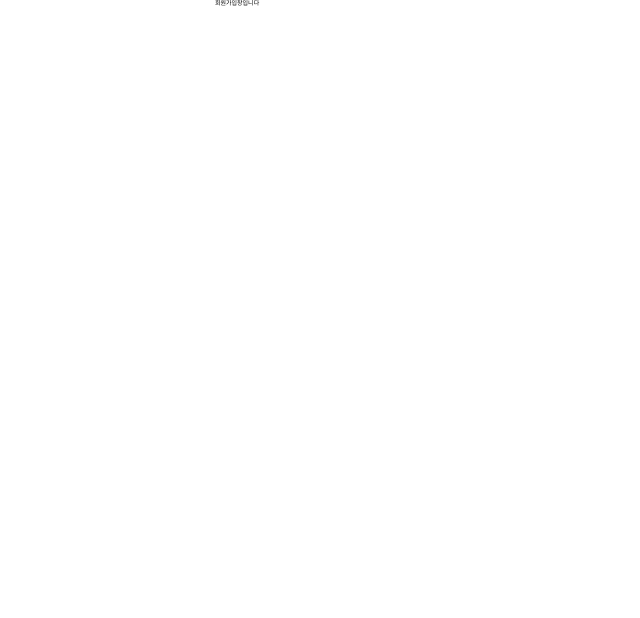
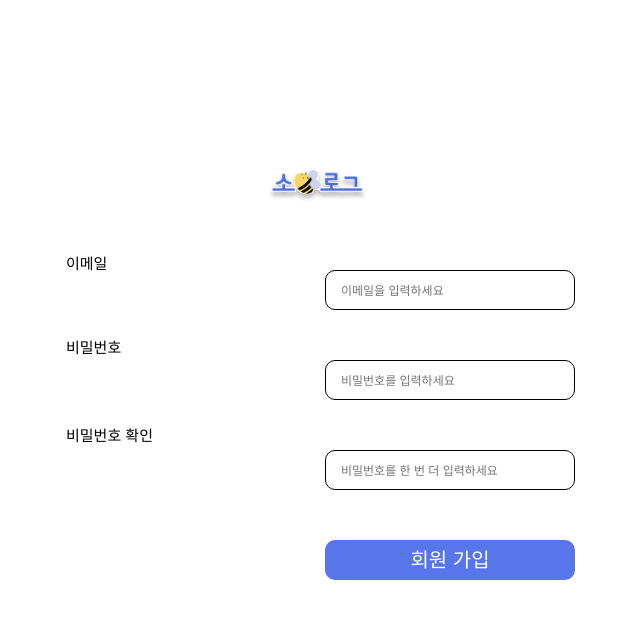
Before and after one commit to sobeeLOG/front-end, a React (Create React App) app: page /join in a window 1280 px wide. Shown: the top 618 px of the page, without its empty margins (190-830 px from the left). Built offline with nearby package versions, Linux system fonts and the light colour scheme; a web font is replaced by a local one.

Commit message:
feat: ✨ 회원 가입 뷰 제작

```diff
--- /dev/null
+++ b/src/components/common/Header2.js
@@ -0,0 +1,20 @@
+import React from 'react';
+import { Logo } from '../../assets';
+import styled from 'styled-components';
+
+function Header2(){
+    return (
+        <StyledHeader>
+            <Logo />
+        </StyledHeader>
+    )
+}
+
+export default Header2;
+
+const StyledHeader = styled.header`
+    position: fixed;
+    top: 17%;
+    left: 35%;
+    background-color: #FFFFFF;
+`
--- a/src/pages/Join.jsx
+++ b/src/pages/Join.jsx
@@ -1,9 +1,25 @@
 import styled from 'styled-components';
+import Header from '../components/common/Header2';
 
 function Join() {
     return (
         <StyledJoin>
-            <div>회원가입창입니다</div>
+            <Header/>
+            <Text1>이메일</Text1>
+            <StyledBox1>
+                <input type="email" placeholder='이메일을 입력하세요'/>
+            </StyledBox1>
+            <Text2>비밀번호</Text2>
+            <StyledBox1>
+                <input type="password" placeholder='비밀번호를 입력하세요'/>
+            </StyledBox1>
+            <Text3>비밀번호 확인</Text3>
+            <StyledBox1>
+                <input type="password" placeholder='비밀번호를 한 번 더 입력하세요'/>
+            </StyledBox1>
+            <StyledBox2>
+                회원 가입
+            </StyledBox2>
         </StyledJoin>
     );
 }
@@ -11,5 +27,72 @@ function Join() {
 export default Join;
 
 const StyledJoin = styled.div`
+    display: flex;
+    justify-content: center;
+    align-items: center;
+    flex-direction: column;
+    height: 100vh;
+    overflow: hidden;
+`;
 
+const StyledBox1 = styled.div`
+    display: flex;
+    height: 4rem;
+    width: 25rem;
+    background-color: #FFFFFF;
+    border-radius: 1rem;
+    border: 1px solid #000000;
+    margin-top: 5rem;
+    padding: 0.7rem 1.3rem;
+    input {
+        width: 100%;
+        border: none;
+        border-radius:4px;
+        box-shadow: none;
+        -webkit-appearance:none;
+        -moz-appearance: none;
+        -o-appearance:none;
+        appearance: none;
+        ::placeholder{
+            font-size: 1.2rem;
+        }
+        :focus{
+            outline:none;
+        }
+    }
 `;
+
+const StyledBox2 = styled.div`
+    display: flex;
+    height: 4rem;
+    width: 25rem;
+    background-color: rgba(44, 84, 228, 0.8);
+    border-radius: 1rem;
+    margin-top: 5rem;
+    color: #FFFFFF;
+    text-align: center;
+    justify-content: center;
+    align-items: center;
+    font-size: 20px;
+`;
+
+const Text1 = styled.div`
+    position: absolute;
+    top: 32%;
+    left: 20%;
+    font-size: 15px;
+`;
+
+const Text2 = styled.div`
+    position: absolute;
+    top: 42.5%;
+    left: 20%;
+    font-size: 15px;
+`;
+
+const Text3 = styled.div`
+    position: absolute;
+    top: 53.5%;
+    left: 20%;
+    font-size: 15px;
+`;
```
